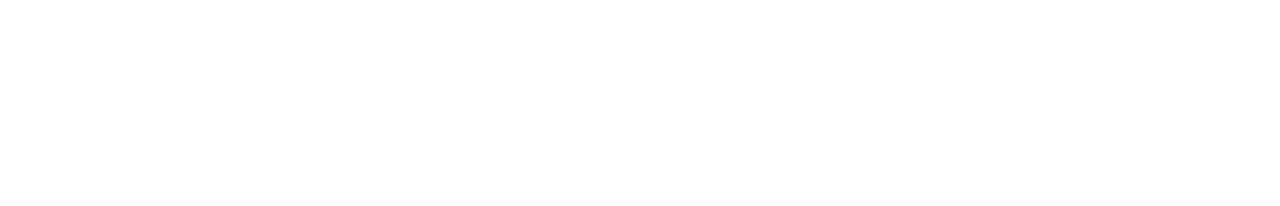
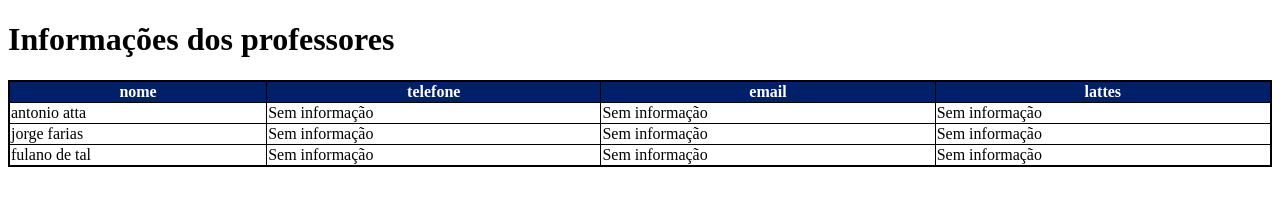
Before and after one commit to UNEB-SI/CASI, a Gatsby site: page /teachers in a window 1280 px wide. Before the commit this address had no page. Built offline with nearby package versions, Linux system fonts and the light colour scheme; Gatsby itself is replaced by a stand-in of ours.

Commit message:
small changes

```diff
--- a/src/components/header/index.tsx
+++ b/src/components/header/index.tsx
@@ -35,6 +35,7 @@
 
         const menuItens = [
             {key:"blog" ,to: "/blog",title:"blog"},
+            {key:"teachers" ,to: "/teachers",title:"Profesores"},
             // {key:"/blog/test" ,to: "/blog/test",title:"test"},
             // {key:"/rss" ,to: "/rss",title:"rss"},
             {key:"contact" ,to: "/contact",title:"contact"},
--- a/src/pages/index.tsx
+++ b/src/pages/index.tsx
@@ -29,6 +29,7 @@
         <p>
             esse site está em construção
         </p>
+        <img src="https://media.giphy.com/media/ZTans30ONaaIM/giphy.gif" style={{width: "100%",borderRadius: "5px"}} />
         {/* <Link to="/blog/">Go to Blog</Link> */}
       </div>
     )
--- /dev/null
+++ b/src/pages/teachers.scss
@@ -0,0 +1,25 @@
+
+
+$color1: #02206A;
+$color2: #eef2fb;
+$color3: #89B9C5;
+$color4: #C1DEE2;
+$color5: #DDE7DC;
+$extra: #F34C56;
+
+
+
+table{
+    border-collapse: collapse;
+    border: 2px solid black;
+    width: 100%;
+    th{
+        border: 1px solid black;
+        background-color: $color1;
+        color: white;
+        font-weight: bold;
+    }
+    td{
+        border: 1px solid black;
+    }
+}
--- /dev/null
+++ b/src/pages/teachers.tsx
@@ -0,0 +1,68 @@
+import * as React from 'react'
+import Link from 'gatsby-link'
+
+import "./teachers.scss"
+
+
+
+interface teacher {
+  name: string;
+  phone?: string;
+  email?: string;
+  urlLates?: string;
+}
+
+const teacherList : teacher[] = [
+  {
+    name: "antonio atta",
+  },
+  {
+    name: "jorge farias",
+  },
+  {
+    name: "fulano de tal",
+  },
+]
+
+
+
+
+class teacherPage extends React.Component<{}, {}> {
+  public render() {
+
+    const teachers = teacherList.map(t => {
+      const noInfo = "Sem informação";
+      const linkLates = <a target="_blank" src={t.urlLates}>link lattes</a>
+      return (
+        <tr>
+          <td>{t.name? t.name : noInfo}</td>
+          <td>{t.phone? t.phone : noInfo}</td>
+          <td>{t.email? t.email : noInfo}</td>
+          <td>{t.urlLates? linkLates: noInfo}</td>
+        </tr>
+      )
+    })
+
+    return (
+      <div>
+        <h1>Informações dos professores</h1>
+
+        <table style={{width:"100%"}}>
+          <tr>
+            <th>nome</th>
+            <th>telefone</th>
+            <th>email</th>
+            <th>lattes</th>
+          </tr>
+          {teachers}
+        </table>
+
+        {/* <p>Welcome to page 2</p> */}
+        {/* <Link to="/">Go back to the homepage</Link> */}
+      </div>
+    )
+  }
+}
+
+
+export default teacherPage
--- a/src/templates/index.scss
+++ b/src/templates/index.scss
@@ -1,11 +1,11 @@
 
-$color1: #234A56;
-$color2: #417D95;
+
+$color1: #02206A;
+$color2: #eef2fb;
 $color3: #89B9C5;
 $color4: #C1DEE2;
 $color5: #DDE7DC;
 $extra: #F34C56;
-
 
 
 
@@ -37,7 +37,7 @@
 
 
     blockquote{
-        border-left: 5px solid $extra;
+        border-left: 5px solid $color1;
         padding: 1px 1px 1px 5px;
         p{
             margin: 0;
@@ -55,7 +55,7 @@
         width: 100%;
         th{
             border: 1px solid black;
-            background-color: $extra;
+            background-color: $color1;
             color: white;
             font-weight: bold;
         }
@@ -65,7 +65,7 @@
     }
     strong{
         color: whitesmoke;
-        background-color: $extra;
+        background-color: $color1;
     }
 }
 
```
Also changed, not shown: src/pages/page-2.tsx (deleted, +0 -12 lines).
